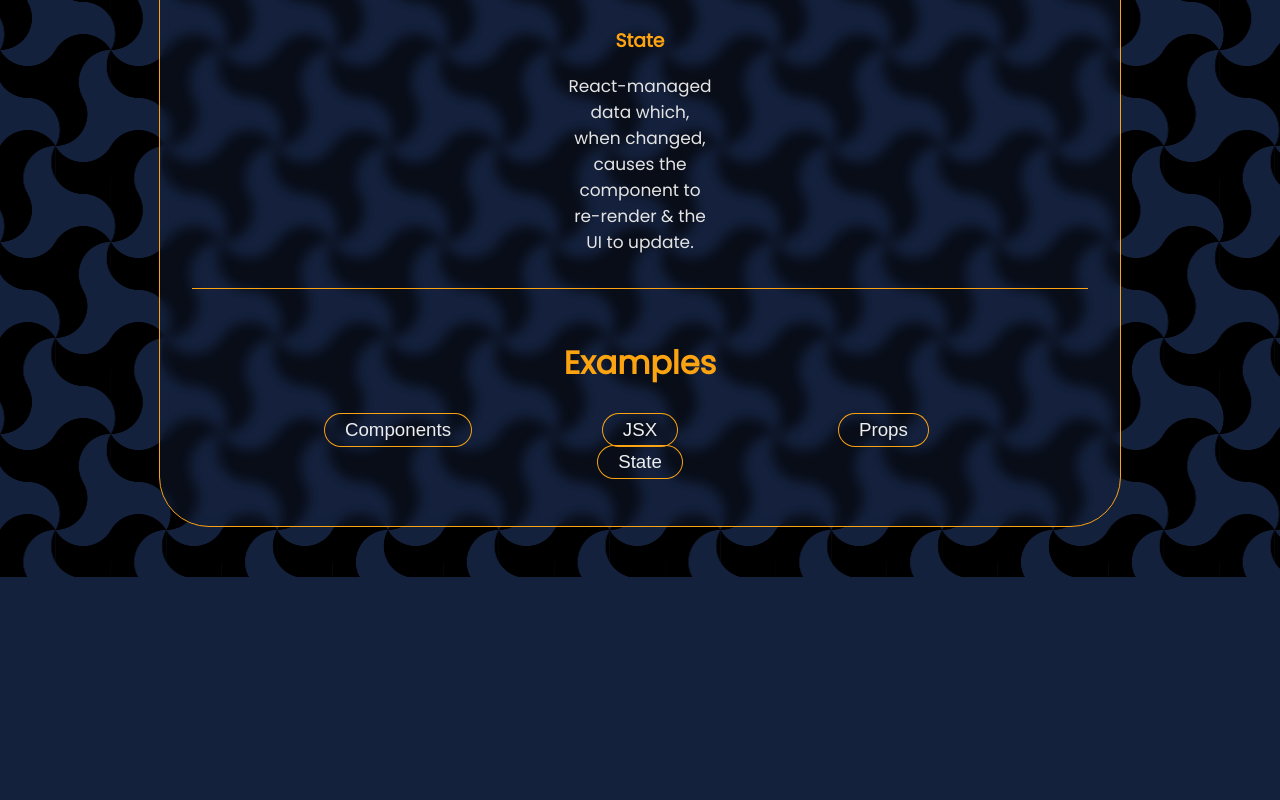
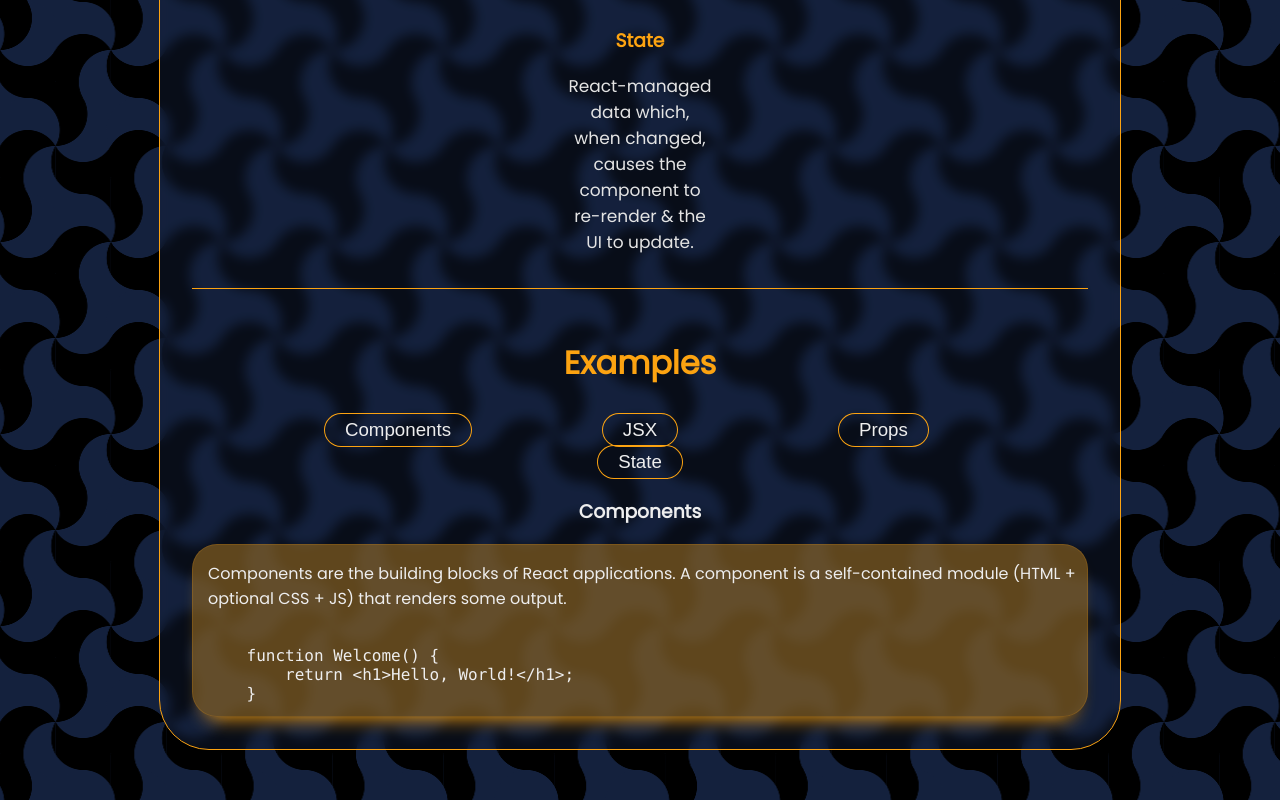
Before and after one commit to El-Ashmoney/react-essentials, a React (Create React App) app: page / in a window 1280 px wide. Shown: the part 1102-1902 px from the top of the page. Before the commit the page ends 1679 px from the top, so only its background shows below. Built offline with nearby package versions, Linux system fonts and the light colour scheme.

Commit message:
adding the logic for the app.jsx and adding the dynamic content in data.js modifying the css

```diff
--- a/src/App.jsx
+++ b/src/App.jsx
@@ -1,14 +1,14 @@
 import logo from './logo.svg';
 import { useState } from 'react';
 import './App.css';
-import { CORE_CONCEPTS } from './data.js';
+import { CORE_CONCEPTS, EXAMPLES } from './data.js';
 import Header from './components/Header/Header.jsx';
 import CoreConcept from './components/CoreConcept/CoreConcept.jsx';
 import TabButton from './components/TabButton/TabButton.jsx';
 
 
 function App() {
-    const [ selectedTopic, setSelectedTopic ] = useState();
+    const [ selectedTopic, setSelectedTopic ] = useState('components');
     function handleSelect(selectedButtons) {
         setSelectedTopic(selectedButtons);
     }
@@ -32,7 +32,15 @@
                             <TabButton onSelect={() => handleSelect('props')}>Props</TabButton>
                             <TabButton onSelect={() => handleSelect('state')}>State</TabButton>
                         </menu>
-                        {selectedTopic}
+                        <div id="tab-content">
+                            <h3>{EXAMPLES[selectedTopic].title}</h3>
+                            <div id="content">
+                                <p>{EXAMPLES[selectedTopic].description}</p>
+                                <pre>
+                                    <code>{EXAMPLES[selectedTopic].code}</code>
+                                </pre>
+                            </div>
+                        </div>
                     </section>
                 </section>
             </main>
--- a/src/components/TabButton/TabButton.css
+++ b/src/components/TabButton/TabButton.css
@@ -36,3 +36,19 @@
     background-color: #FCA311;
     color: #000;
 }
+
+#examples #tab-content #content{
+    border-radius: 25px;
+    padding-left: 15px;
+    background: rgba(252,163,17,0.35);
+    -webkit-backdrop-filter: blur(1px);
+    backdrop-filter: blur(1px);
+    border: 1px solid rgba(252,163,17,0.175);
+    -webkit-box-shadow: 0 14px 20px -13.5px #fca311;
+    -moz-box-shadow: 0 14px 20px -13.5px #fca311;
+    box-shadow: 0 14px 20px -13.5px #fca311;
+}
+
+#examples #tab-content p, #examples #tab-content pre{
+    text-align: left;
+}
--- a/src/data.js
+++ b/src/data.js
@@ -26,3 +26,54 @@
         description: 'React-managed data which, when changed, causes the component to re-render & the UI to update.',
     },
 ];
+
+export const EXAMPLES = {
+    components: {
+        title: 'Components',
+        description:
+        'Components are the building blocks of React applications. A component is a self-contained module (HTML + optional CSS + JS) that renders some output.',
+        code: `
+    function Welcome() {
+        return <h1>Hello, World!</h1>;
+    }`,
+    },
+    jsx: {
+        title: 'JSX',
+        description:
+        'JSX is a syntax extension to JavaScript. It is similar to a template language, but it has full power of JavaScript (e.g., it may output dynamic content).',
+        code: `
+    <div>
+        <h1>Welcome {userName}</h1>
+        <p>Time to learn React!</p>
+    </div>`,
+    },
+    props: {
+        title: 'Props',
+        description:
+        'Components accept arbitrary inputs called props. They are like function arguments.',
+        code: `
+    function Welcome(props) {
+        return <h1>Hello, {props.name}</h1>;
+    }`,
+    },
+    state: {
+        title: 'State',
+        description:
+        'State allows React components to change their output over time in response to user actions, network responses, and anything else.',
+        code: `
+    function Counter() {
+        const [isVisible, setIsVisible] = useState(false);
+
+        function handleClick() {
+            setIsVisible(true);
+        }
+
+        return (
+            <div>
+            <button onClick={handleClick}>Show Details</button>
+            {isVisible && <p>Amazing details!</p>}
+            </div>
+        );
+    }`,
+    },
+};
```
